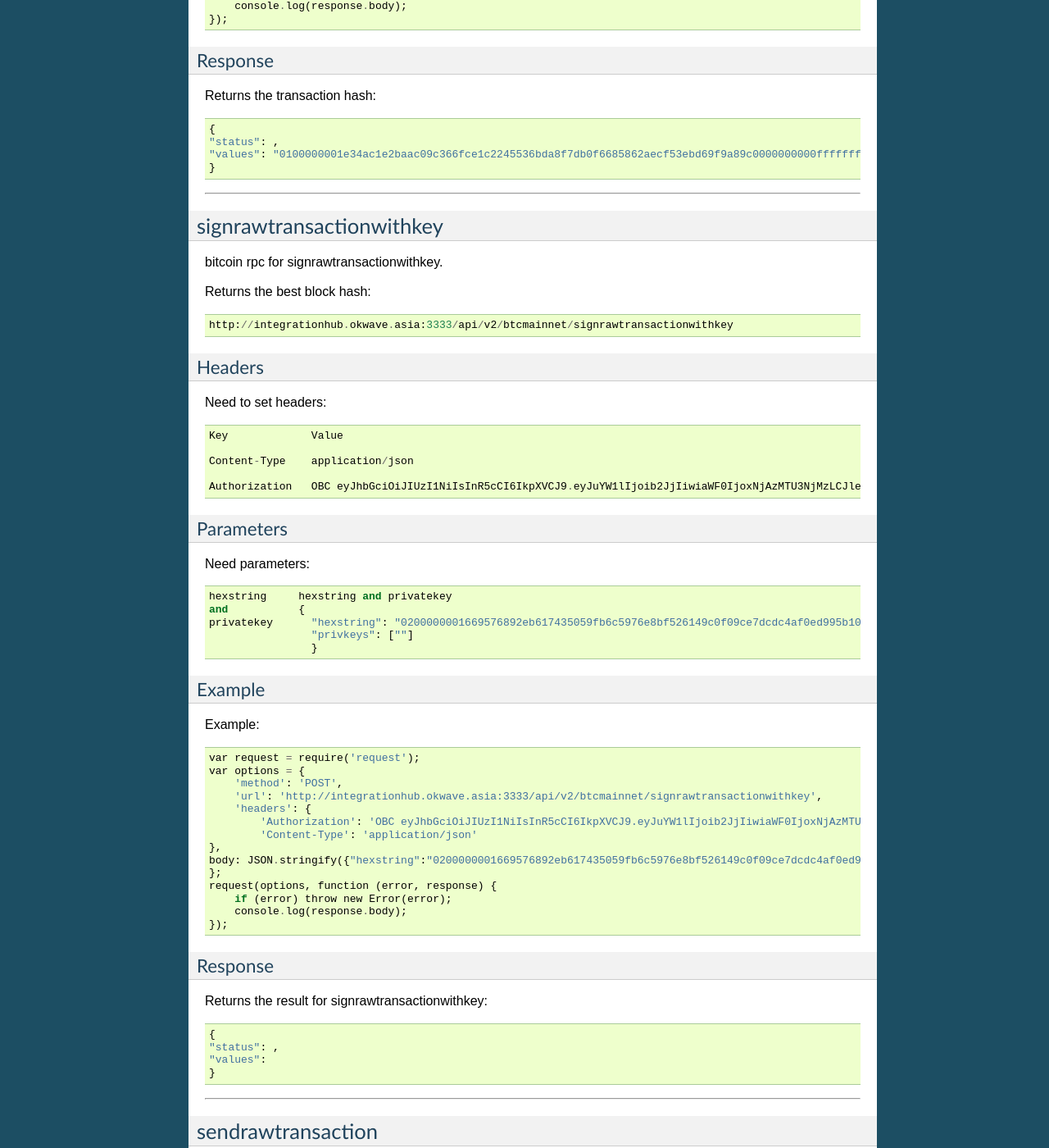
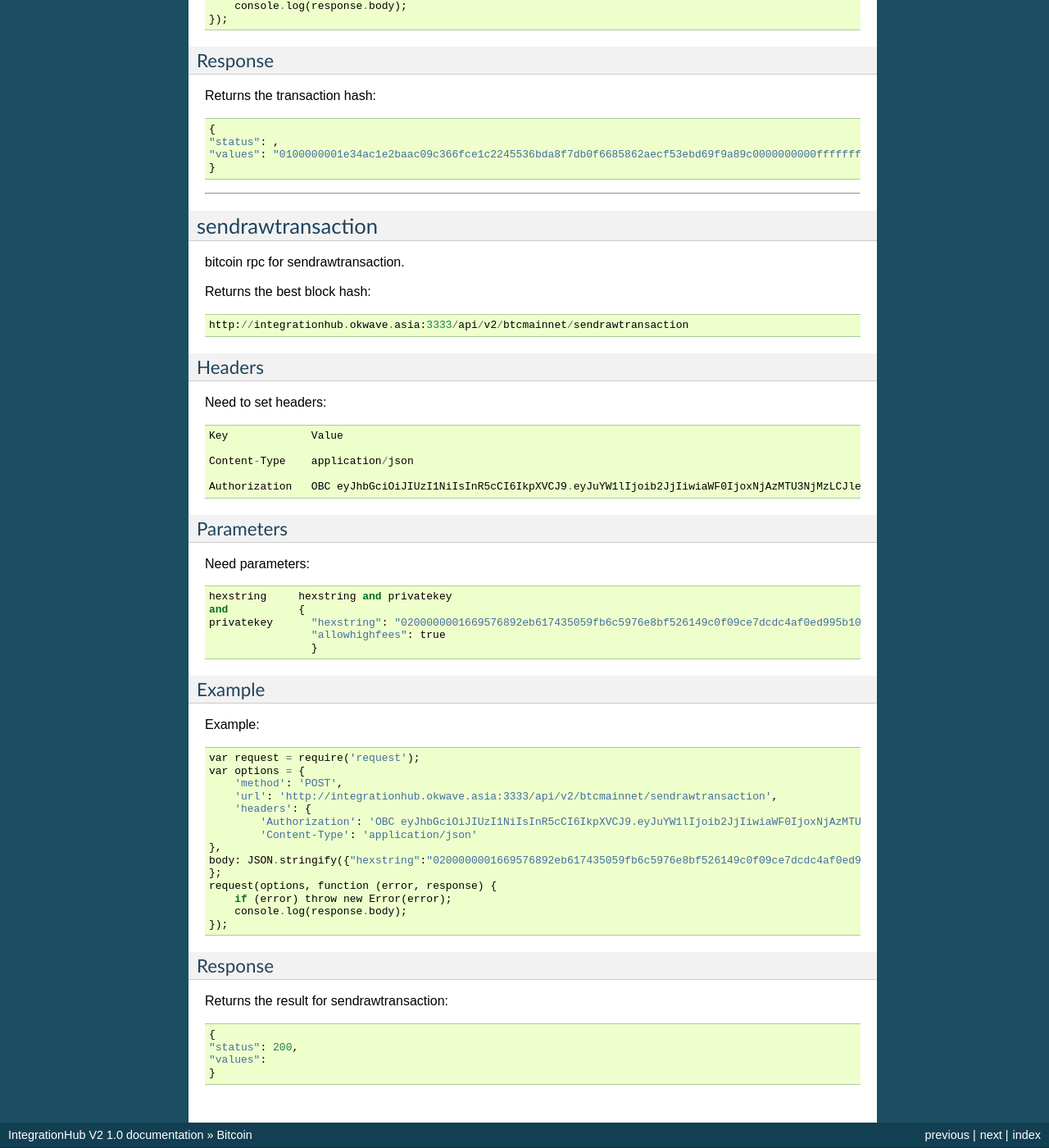
Before and after one commit to bcnodeobc/integrationhub, a Sphinx documentation site: the page built from docs/bitcoin.rst, in a window 1280 px wide and 1400 px high, scrolled down 30167 px. Shown: the whole window at 82% size. Built offline with Sphinx 7.4.7, drawn with Linux system fonts in a browser that asks for light colours; some of the changed text lies outside the part shown.

Commit message:
remove: remove signtransactionwithkey in bitcoin

```diff
--- a/docs/bitcoin.rst
+++ b/docs/bitcoin.rst
@@ -1682,65 +1682,6 @@ Returns the transaction hash::
 
 ------------------------------------------------------------------------------
 
-signrawtransactionwithkey
-========
-
-bitcoin rpc for signrawtransactionwithkey.
-
-Returns the best block hash::
-
-    http://integrationhub.okwave.asia:3333/api/v2/btcmainnet/signrawtransactionwithkey
-
-Headers
---------
-Need to set headers::
-
-    Key             Value
-
-    Content-Type    application/json
-
-    Authorization   OBC eyJhbGciOiJIUzI1NiIsInR5cCI6IkpXVCJ9.eyJuYW1lIjoib2JjIiwiaWF0IjoxNjAzMTU3NjMzLCJleHAiOjE2MDM3NjI0MzN9.71my1T-2IxQNJhNNu-aRX7N3TLo9BqAczyGWX1ph2vA
-
-Parameters
---------
-Need parameters::
-
-    hexstring     hexstring and privatekey
-    and           {
-    privatekey      "hexstring": "0200000001669576892eb617435059fb6c5976e8bf526149c0f09ce7dcdc4af0ed995b10390000000000ffffffff0150c300000000000017a914f0a454d03ca355e47b13fbdd497d258a0b365b0a8700000000",
-                    "privkeys": [""]
-                    }
-
-Example
---------
-Example::
-
-    var request = require('request');
-    var options = {
-        'method': 'POST',
-        'url': 'http://integrationhub.okwave.asia:3333/api/v2/btcmainnet/signrawtransactionwithkey',
-        'headers': {
-            'Authorization': 'OBC eyJhbGciOiJIUzI1NiIsInR5cCI6IkpXVCJ9.eyJuYW1lIjoib2JjIiwiaWF0IjoxNjAzMTU3NjMzLCJleHAiOjE2MDM3NjI0MzN9.71my1T-2IxQNJhNNu-aRX7N3TLo9BqAczyGWX1ph2vA',
-            'Content-Type': 'application/json'
-    },
-    body: JSON.stringify({"hexstring":"0200000001669576892eb617435059fb6c5976e8bf526149c0f09ce7dcdc4af0ed995b10390000000000ffffffff0150c300000000000017a914f0a454d03ca355e47b13fbdd497d258a0b365b0a8700000000","privkeys":[""]})
-    };
-    request(options, function (error, response) {
-        if (error) throw new Error(error);
-        console.log(response.body);
-    });
-
-Response
---------
-Returns the result for signrawtransactionwithkey::
-
-    {
-    "status": ,
-    "values":
-    }
-
-------------------------------------------------------------------------------
-
 sendrawtransaction
 ========
 
@@ -1791,7 +1732,7 @@ Example::
 
 Response
 --------
-Returns the result for signrawtransactionwithkey::
+Returns the result for sendrawtransaction::
 
     {
     "status": 200,
```
